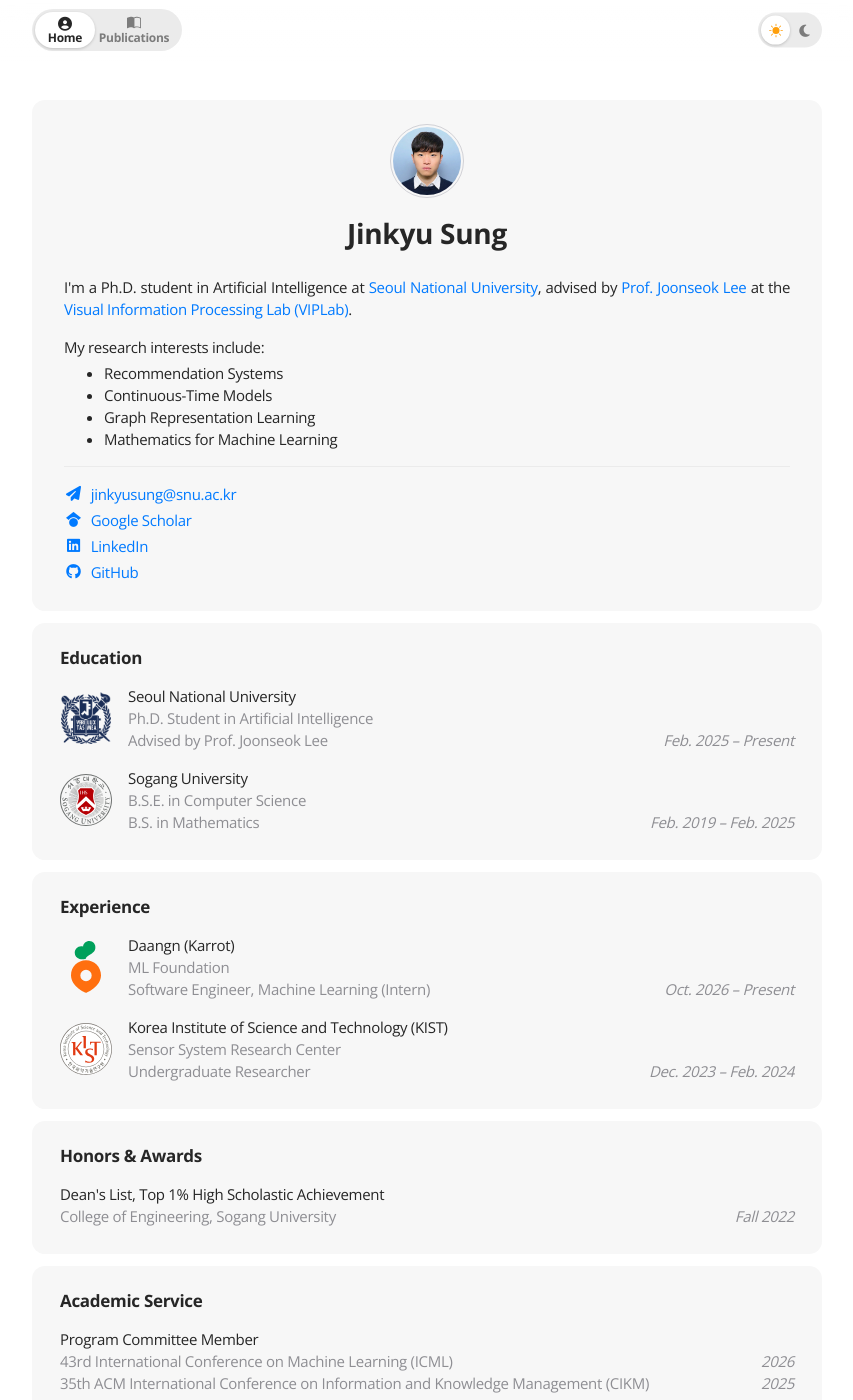
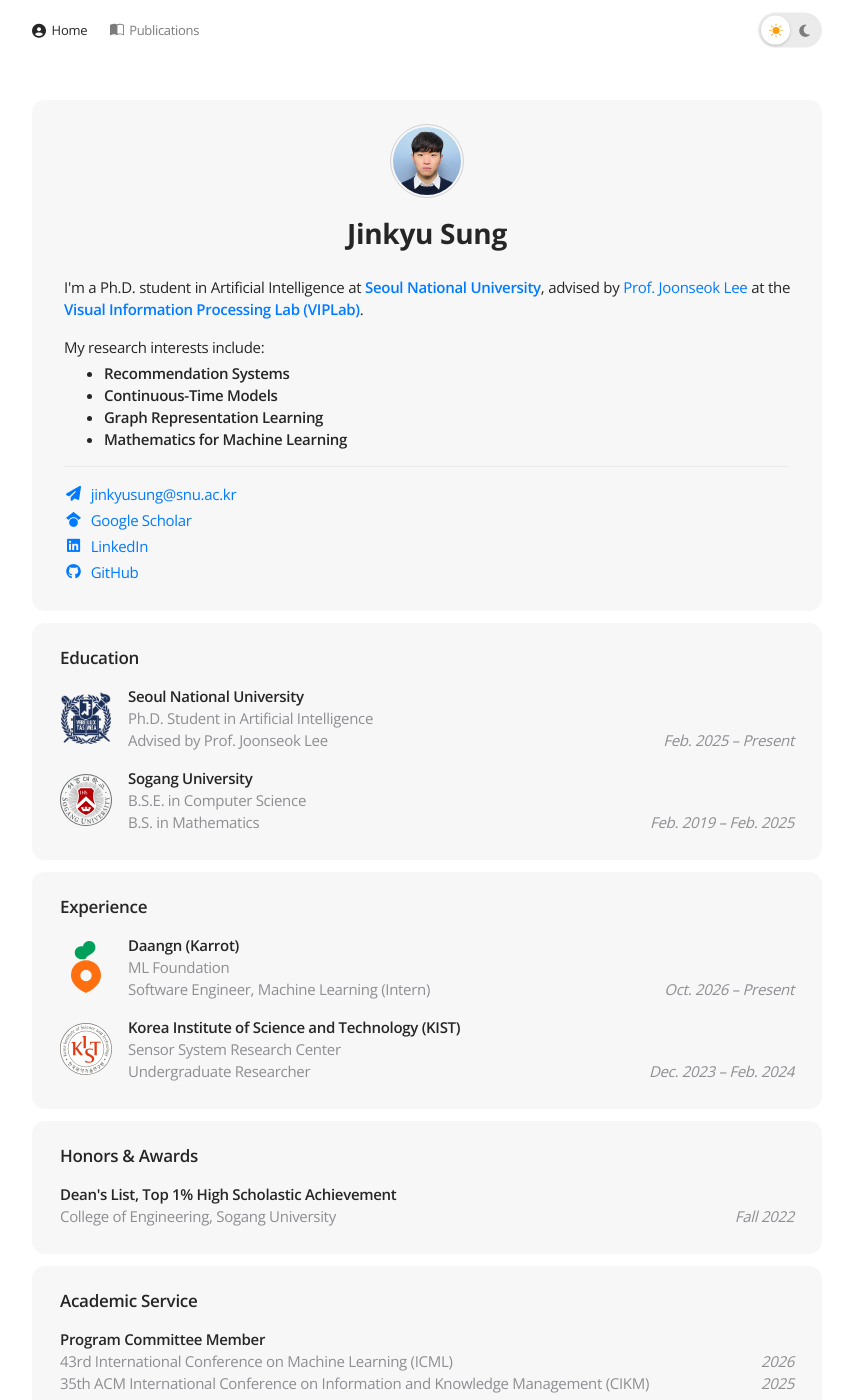
Before and after one commit to jinkyusung/jinkyusung.github.io, a Jekyll site: the page built from index.html, in a window 1280 px wide and 1400 px high. Shown: the whole window, without its empty margins (213-1066 px from the left). Built offline with Jekyll 4.4.1, drawn with Linux system fonts in a browser that asks for light colours.

Commit message:
Simplify navbar styles and update font weights
Reworked the top navigation to a cleaner, text-first layout by removing the pill/indicator UI and glass backdrop effects in both markup and CSS, and dropping the JS-only `is-publication-active` state toggle that supported that behavior. Also updated typography by loading Open Sans 600 and applying semibold weights to card headings, emphasized body text, and publication titles for clearer visual hierarchy.

```diff
--- a/_includes/navbar.html
+++ b/_includes/navbar.html
@@ -1,7 +1,6 @@
 <nav class="navbar navbar-light site-navbar fixed-top mb-5">
     <div class="container-lg position-relative d-flex align-items-center justify-content-end flex-nowrap">
-        <div class="site-navigation mr-auto{% if page.navbar_title == 'Publications' %} is-publication-active{% endif %}">
-            <span class="page-nav-indicator" aria-hidden="true"></span>
+        <div class="site-navigation mr-auto">
             <ul class="navbar-nav">
                 {% for item in site.data.navigation.pages %}
                 <li class="nav-item {% if item.name == page.navbar_title %}active{% endif %}">
--- a/_layouts/default.html
+++ b/_layouts/default.html
@@ -18,7 +18,7 @@
     <link rel="stylesheet" href="https://cdnjs.cloudflare.com/ajax/libs/font-awesome/6.5.1/css/all.min.css" integrity="sha512-DTOQO9RWCH3ppGqcWaEA1BIZOC6xxalwEsw9c2QQeAIftl+Vegovlnee1c9QX4TctnWMn13TZye+giMm8e2LwA==" crossorigin="anonymous">
     <link rel="preconnect" href="https://fonts.googleapis.com">
     <link rel="preconnect" href="https://fonts.gstatic.com" crossorigin>
-    <link href="https://fonts.googleapis.com/css2?family=Open+Sans:wght@300;400;700&amp;display=swap" rel="stylesheet">
+    <link href="https://fonts.googleapis.com/css2?family=Open+Sans:wght@300;400;600;700&amp;display=swap" rel="stylesheet">
     <script>
         (function () {
             var theme = window.matchMedia('(prefers-color-scheme: dark)').matches ? 'dark' : 'light';
--- a/assets/css/global.css
+++ b/assets/css/global.css
@@ -18,9 +18,6 @@
     --theme-switch-bg: #ebebeb;
     --theme-option-bg: #ffffff;
     --theme-option-shadow: 0 1px 3px rgba(0, 0, 0, 0.18);
-    --navbar-glass-strong: rgba(255, 255, 255, 0.72);
-    --navbar-glass-medium: rgba(255, 255, 255, 0.34);
-    --navbar-glass-soft: rgba(255, 255, 255, 0.06);
     --portrait-border: #d1d1d6;
     --tag-conference-bg: #eaf2fb;
     --tag-conference-text: #376f9f;
@@ -33,10 +30,7 @@
     --nav-control-height: 34.8px;
     --nav-control-inset: 3px;
     --nav-option-size: 28.8px;
-    --page-nav-option-height: 36px;
-    --page-nav-home-width: 60px;
-    --page-nav-publications-width: 90px;
-    --page-nav-option-gap: -6px;
+    --page-nav-gap: 1.4rem;
     --theme-option-gap: 0px;
     --publication-tag-height: 22px;
 }
@@ -58,9 +52,6 @@ html[data-theme="dark"] {
     --theme-switch-bg: #2c2c2e;
     --theme-option-bg: #48484a;
     --theme-option-shadow: 0 1px 4px rgba(0, 0, 0, 0.34);
-    --navbar-glass-strong: rgba(28, 29, 31, 0.76);
-    --navbar-glass-medium: rgba(28, 29, 31, 0.38);
-    --navbar-glass-soft: rgba(28, 29, 31, 0.08);
     --portrait-border: #48484a;
     --tag-conference-bg: #1e3448;
     --tag-conference-text: #8ec4ee;
@@ -119,9 +110,12 @@ strong {
     font-weight: 400;
 }
 
-#profile-name-container,
+#profile-name-container {
+    font-weight: 700;
+}
+
 .card > .card-body > h5 {
-    font-weight: 700;
+    font-weight: 600;
 }
 
 #profile-name-container,
@@ -179,6 +173,11 @@ strong {
     color: var(--text);
 }
 
+.text-profile-bio strong,
+.section-card-body strong {
+    font-weight: 600;
+}
+
 .card .text-muted {
     color: var(--text-muted) !important;
 }
@@ -206,61 +205,13 @@ a:hover {
 }
 
 .site-navbar {
-    background: transparent !important;
+    background: var(--page-bg) !important;
     border-bottom: 0 !important;
     box-shadow: none !important;
-    isolation: isolate;
     min-height: 2.8rem;
-    overflow: hidden;
     padding-left: 0;
     padding-right: 0;
-}
-
-.site-navbar::before {
-    -webkit-backdrop-filter: blur(0px);
-    backdrop-filter: blur(0px);
-    background: linear-gradient(
-        to bottom,
-        var(--navbar-glass-strong) 0%,
-        var(--navbar-glass-medium) 46%,
-        var(--navbar-glass-soft) 80%,
-        transparent 100%
-    );
-    content: "";
-    inset: 0;
-    pointer-events: none;
-    position: absolute;
-    z-index: -1;
-}
-
-.site-navbar::after {
-    -webkit-backdrop-filter: blur(100px);
-    -webkit-mask-image: linear-gradient(
-        to bottom,
-        #000 0%,
-        rgba(0, 0, 0, 0.96) 16%,
-        rgba(0, 0, 0, 0.82) 34%,
-        rgba(0, 0, 0, 0.58) 52%,
-        rgba(0, 0, 0, 0.32) 68%,
-        rgba(0, 0, 0, 0.12) 84%,
-        transparent 100%
-    );
-    backdrop-filter: blur(100px);
-    content: "";
-    inset: 0;
-    mask-image: linear-gradient(
-        to bottom,
-        #000 0%,
-        rgba(0, 0, 0, 0.96) 16%,
-        rgba(0, 0, 0, 0.82) 34%,
-        rgba(0, 0, 0, 0.58) 52%,
-        rgba(0, 0, 0, 0.32) 68%,
-        rgba(0, 0, 0, 0.12) 84%,
-        transparent 100%
-    );
-    pointer-events: none;
-    position: absolute;
-    z-index: -1;
+    transition: background-color 0.2s ease;
 }
 
 .site-navbar > .container-lg {
@@ -269,31 +220,11 @@ a:hover {
 
 .site-navbar .navbar-nav {
     align-items: center;
-    background: var(--theme-switch-bg);
-    border-radius: 999px;
+    background: transparent;
     flex-direction: row;
-    gap: 0;
-    padding: var(--nav-control-inset);
+    gap: var(--page-nav-gap);
+    padding: 0;
     position: relative;
-}
-
-.page-nav-indicator {
-    background: var(--theme-option-bg);
-    border-radius: 999px;
-    box-shadow: var(--theme-option-shadow);
-    height: var(--page-nav-option-height);
-    left: var(--nav-control-inset);
-    position: absolute;
-    top: var(--nav-control-inset);
-    transform: translateX(0);
-    transition: transform 0.2s ease, width 0.2s ease, background-color 0.2s ease, box-shadow 0.2s ease;
-    width: var(--page-nav-home-width);
-    z-index: 1;
-}
-
-.site-navigation.is-publication-active .page-nav-indicator {
-    transform: translateX(calc(var(--page-nav-home-width) + var(--page-nav-option-gap)));
-    width: var(--page-nav-publications-width);
 }
 
 .site-navigation {
@@ -303,31 +234,17 @@ a:hover {
 
 .site-navbar .nav-link {
     align-items: center;
-    border-radius: 999px;
     color: var(--text-secondary) !important;
     display: flex;
-    flex-direction: column;
+    flex-direction: row;
     font-weight: 400;
-    gap: 1px;
-    height: var(--page-nav-option-height);
+    gap: 0.35rem;
+    height: 2.8rem;
     justify-content: center;
     margin: 0;
-    padding: 0 0.65rem !important;
+    padding: 0 !important;
     position: relative;
-    transition: background-color 0.2s ease, box-shadow 0.2s ease, color 0.2s ease;
-    z-index: 2;
-}
-
-.site-navbar .nav-item:first-child .nav-link {
-    width: var(--page-nav-home-width);
-}
-
-.site-navbar .nav-item:last-child .nav-link {
-    width: var(--page-nav-publications-width);
-}
-
-.site-navbar .nav-item:last-child {
-    margin-left: var(--page-nav-option-gap);
+    transition: color 0.2s ease;
 }
 
 .site-navbar .nav-icon {
@@ -343,17 +260,14 @@ a:hover {
 }
 
 .site-navbar .nav-label {
-    font-size: 12px;
-    font-weight: 700;
-    line-height: 13px;
+    font-size: 13px;
+    font-weight: 400;
+    line-height: 1;
 }
 
 .site-navbar .nav-link:hover {
+    color: var(--text) !important;
     text-decoration: none;
-}
-
-.site-navbar .nav-link:hover .nav-icon {
-    color: var(--text);
 }
 
 .site-navbar .nav-link:focus {
@@ -361,12 +275,12 @@ a:hover {
 }
 
 .site-navbar .nav-link:focus-visible {
-    box-shadow: 0 0 0 3px rgba(0, 122, 255, 0.35);
+    border-radius: 0.25rem;
+    outline: 2px solid var(--link);
+    outline-offset: 4px;
 }
 
 .site-navbar .nav-item.active .nav-link {
-    background: transparent;
-    box-shadow: none;
     color: var(--text) !important;
 }
 
@@ -614,7 +528,7 @@ html[data-theme="dark"] .theme-switch::before {
 .publication-title {
     color: var(--text);
     font-size: 15px;
-    font-weight: 400;
+    font-weight: 600;
     line-height: 22px;
     margin: 8px 0 0;
 }
@@ -675,7 +589,6 @@ html[data-theme="dark"] .theme-switch::before {
 }
 
 @media (prefers-reduced-motion: reduce) {
-    .page-nav-indicator,
     .theme-switch,
     .theme-option,
     .theme-switch::before {
--- a/assets/js/common.js
+++ b/assets/js/common.js
@@ -46,7 +46,6 @@
 
     function setNavigationState(url) {
         const activePath = normalizedPath(url);
-        siteNavigation.classList.toggle('is-publication-active', activePath.endsWith('/publications'));
 
         pageLinks.forEach(function (link) {
             const isCurrent = normalizedPath(link.href) === activePath;
```
